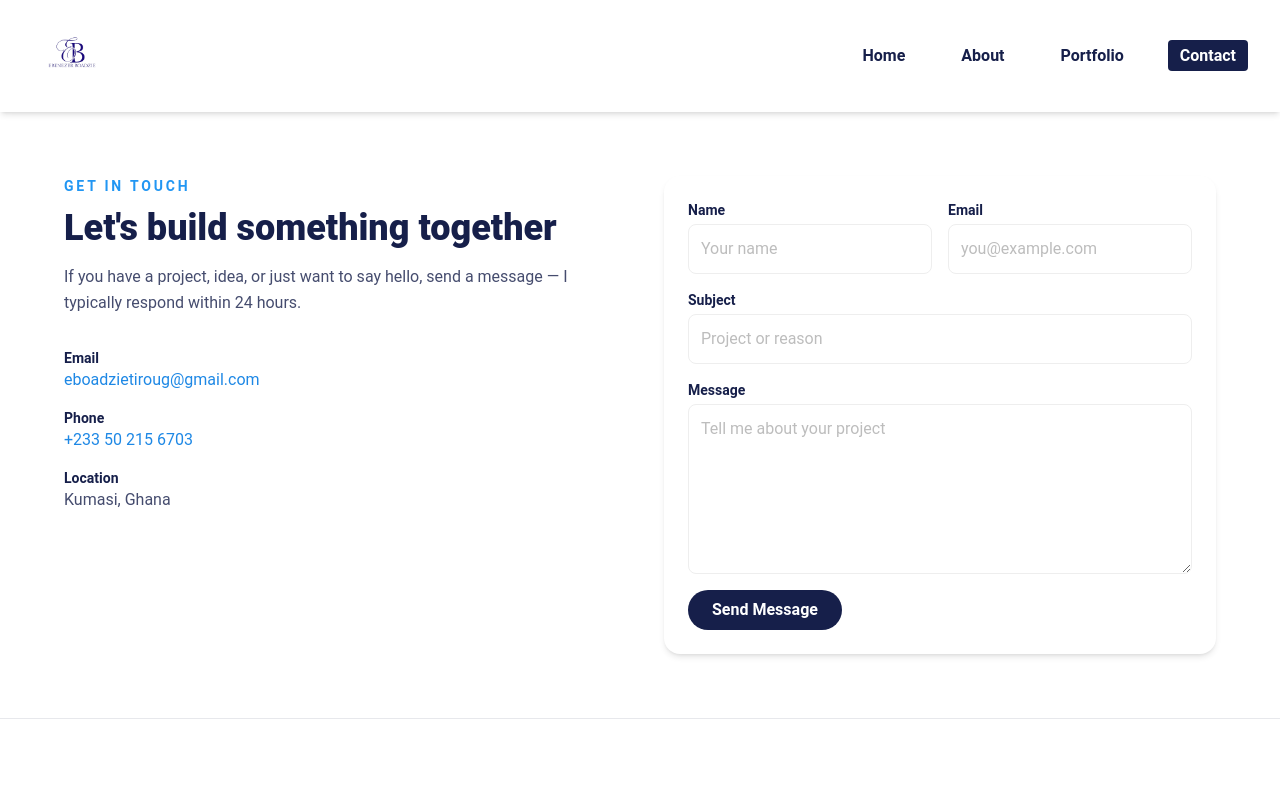
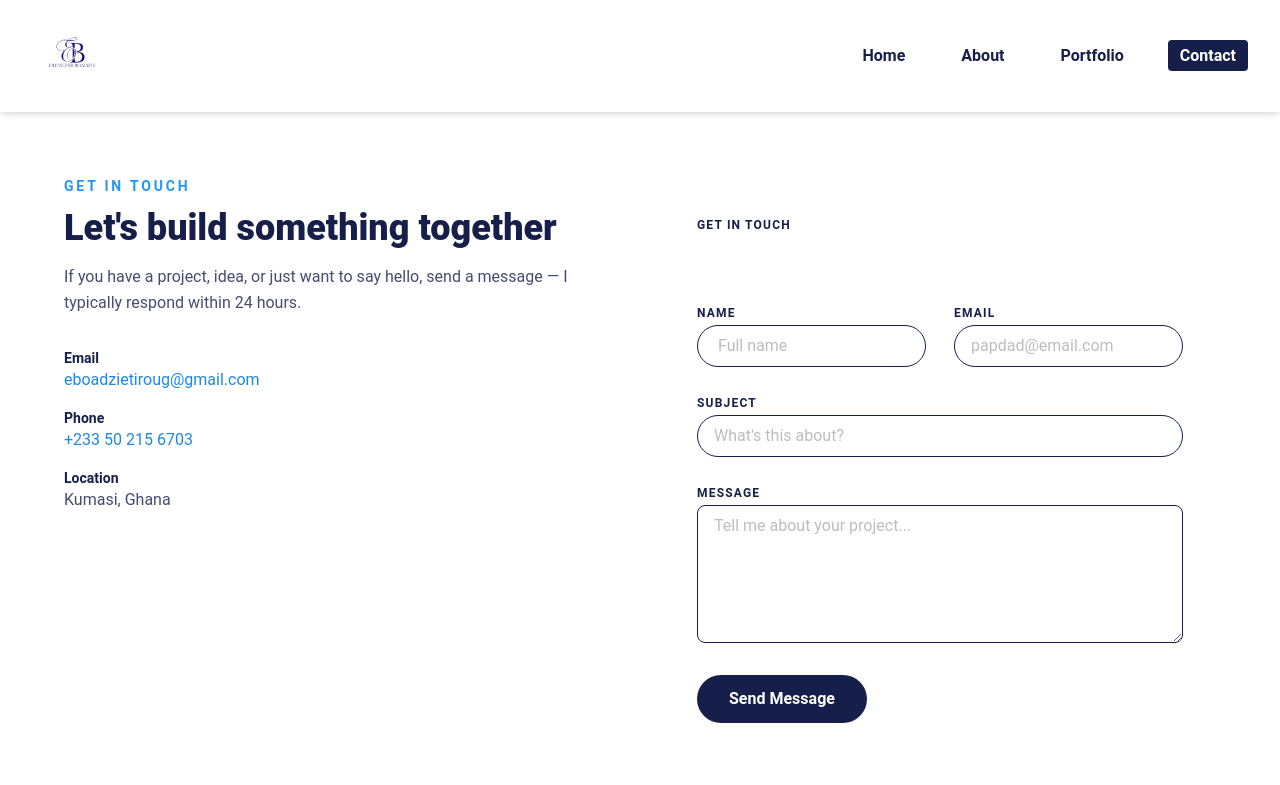
Before and after one commit to sibertechnologies1/ebenezerboadzietiroug, a React app: page /contact in a window 1280 px wide. Shown: the top 785 px of the page. Built offline with nearby package versions, Linux system fonts and the light colour scheme; the HTML template or start-up script is replaced by a standard one.

Commit message:
I have made some updates to the ContactForm and PortfolioHero components. The changes include improvements to the form validation and enhancements to the hero section's layout and styling.

```diff
--- a/src/components/Contact/ContactForm.jsx
+++ b/src/components/Contact/ContactForm.jsx
@@ -1,66 +1,169 @@
 import React, { useState } from 'react'
 import useInViewAnimate from '../../hooks/useInViewAnimate'
 
+const FORMSPREE_ENDPOINT = 'https://formspree.io/f/xaqzrkpp'
+
+const inputBase =
+  'mt-1 w-full bg-transparent border-b-2 border-white/20 focus:border-[#161f4a] outline-none text-white placeholder-white/30 py-2 text-sm transition duration-300'
+
+function Field({ label, children }) {
+  return (
+    <label className="flex flex-col gap-1">
+      <span className="text-xs font-semibold uppercase tracking-widest text-[#161f4a]">
+        {label}
+      </span>
+      {children}
+    </label>
+  )
+}
+
 function ContactForm() {
   const [form, setForm] = useState({ name: '', email: '', subject: '', message: '' })
-  const [status, setStatus] = useState(null)
+  const [status, setStatus] = useState(null) // null | { type: 'success'|'error', message: string }
+  const [loading, setLoading] = useState(false)
+
+  const [ref, visible] = useInViewAnimate({ threshold: 0.2 })
 
   const handleChange = (e) => setForm({ ...form, [e.target.name]: e.target.value })
 
   const validate = () => {
-    if (!form.name.trim()) return false
-    if (!/\S+@\S+\.\S+/.test(form.email)) return false
-    if (!form.message.trim()) return false
-    return true
+    if (!form.name.trim()) return 'Please enter your name.'
+    if (!/\S+@\S+\.\S+/.test(form.email)) return 'Please enter a valid email address.'
+    if (!form.message.trim()) return 'Please enter a message.'
+    return null
   }
 
-  const handleSubmit = (e) => {
+  const handleSubmit = async (e) => {
     e.preventDefault()
-    if (!validate()) {
-      setStatus({ type: 'error', message: 'Please fill in your name, a valid email and a message.' })
+
+    const error = validate()
+    if (error) {
+      setStatus({ type: 'error', message: error })
       return
     }
 
-    // Fallback via mailto to keep this client-only and work without a backend
+    setLoading(true)
+    setStatus(null)
+
+    try {
+      const response = await fetch(FORMSPREE_ENDPOINT, {
+        method: 'POST',
+        headers: { Accept: 'application/json' },
+        body: new FormData(e.target),
+      })
+
+      if (response.ok) {
+        setStatus({ type: 'success', message: "Message sent — I'll be in touch soon." })
+        setForm({ name: '', email: '', subject: '', message: '' })
+      } else {
+        throw new Error('Formspree error')
+      }
+    } catch {
+      // Formspree failed — fall back to mailto
       const subject = encodeURIComponent(form.subject || 'New message from portfolio')
-    const body = encodeURIComponent(`Name: ${form.name}\nEmail: ${form.email}\n\n${form.message}`)
+      const body = encodeURIComponent(
+        `Name: ${form.name}\nEmail: ${form.email}\n\n${form.message}`
+      )
       window.location.href = `mailto:eboadzietiroug@gmail.com?subject=${subject}&body=${body}`
       setStatus({ type: 'success', message: 'Opening your email client...' })
+    } finally {
+      setLoading(false)
+    }
   }
 
-  const [ref, visible] = useInViewAnimate({ threshold: 0.2 })
+  return (
+    <div
+      ref={ref}
+      className={`transition-all duration-700 ${visible ? 'animate-fade-up' : 'opacity-0'}`}
+    >
+      <form
+        onSubmit={handleSubmit}
+        noValidate
+        className="w-full max-w-2xl mx-auto"
+      >
+        {/* Card */}
+        <div className="bg-white/5 border border-white/10 rounded-2xl px-8 py-10 backdrop-blur-sm">
 
-  return (
-    <form ref={ref} onSubmit={handleSubmit} className={`w-full max-w-2xl mx-auto bg-white p-6 rounded-2xl shadow-md ${visible ? 'animate-fade-up' : 'opacity-0'}`}>
-      <div className="grid grid-cols-1 sm:grid-cols-2 gap-4">
-        <label className="flex flex-col">
-          <span className="text-sm font-semibold text-[#161f4a]">Name</span>
-          <input name="name" value={form.name} onChange={handleChange} className="mt-1 p-3 rounded-lg border" placeholder="Your name" />
-        </label>
-
-        <label className="flex flex-col">
-          <span className="text-sm font-semibold text-[#161f4a]">Email</span>
-          <input name="email" value={form.email} onChange={handleChange} className="mt-1 p-3 rounded-lg border" placeholder="you@example.com" />
-        </label>
+          {/* Header */}
+          <div className="mb-8">
+            <p className="text-xs font-semibold uppercase tracking-widest text-[#161f4a] mb-1">
+              Get in touch
+            </p>
+            <h2 className="text-white font-extrabold text-2xl sm:text-3xl">
+              Let's work together
+            </h2>
           </div>
 
-      <label className="flex flex-col mt-4">
-        <span className="text-sm font-semibold text-[#161f4a]">Subject</span>
-        <input name="subject" value={form.subject} onChange={handleChange} className="mt-1 p-3 rounded-lg border" placeholder="Project or reason" />
-      </label>
+          {/* Fields */}
+          <div className="flex flex-col gap-7">
+            <div className="grid grid-cols-1 sm:grid-cols-2 gap-7">
+              <Field label="Name">
+                <input
+                  name="name"
+                  value={form.name}
+                  onChange={handleChange}
+                  className={inputBase}
+                  placeholder=" Full name" className = "border border-[#161f4a] rounded-full px-4 py-2 focus:outline-none focus:ring-2 focus:ring-blue-500 focus:border-blue-500"
+                />
+              </Field>
+              <Field label="Email">
+                <input
+                  name="email"
+                  type="email"
+                  value={form.email}
+                  onChange={handleChange}
+                  className={inputBase}
+                  placeholder="papdad@email.com" className = "border border-[#161f4a] rounded-full px-4 py-2 focus:outline-none focus:ring-2 focus:ring-blue-500 focus:border-blue-500"
+                />
+              </Field>
+            </div>
 
-      <label className="flex flex-col mt-4">
-        <span className="text-sm font-semibold text-[#161f4a]">Message</span>
-        <textarea name="message" value={form.message} onChange={handleChange} rows={6} className="mt-1 p-3 rounded-lg border resize-y" placeholder="Tell me about your project"></textarea>
-      </label>
+            <Field label="Subject">
+              <input
+                name="subject"
+                value={form.subject}
+                onChange={handleChange}
+                className={inputBase}
+                placeholder="What's this about?" className = "border border-[#161f4a] rounded-full px-4 py-2 focus:outline-none focus:ring-2 focus:ring-blue-500 focus:border-blue-500"
+              />
+            </Field>
 
-      <div className="mt-4 flex items-center justify-between gap-4">
-        <button type="submit" className="bg-[#161f4a] text-white font-bold py-2 px-6 rounded-full hover:opacity-95 transition">Send Message</button>
+            <Field label="Message">
+              <textarea
+                name="message"
+                value={form.message}
+                onChange={handleChange}
+                rows={5}
+                className={`${inputBase} resize-none`}
+                placeholder="Tell me about your project..." className = "border border-[#161f4a] rounded-lg px-4 py-2 focus:outline-none focus:ring-2 focus:ring-blue-500 focus:border-blue-500"
+              />
+            </Field>
+          </div>
+
+          {/* Footer row */}
+          <div className="mt-8 flex flex-col sm:flex-row items-start sm:items-center justify-between gap-4">
+            <button
+              type="submit"
+              disabled={loading}
+              className="bg-[#161f4a] text-[#ffffff] font-bold py-3 px-8 rounded-full hover:bg-[#161f4a]-300 transition duration-300 disabled:opacity-50 disabled:cursor-not-allowed"
+            >
+              {loading ? 'Sending...' : 'Send Message'}
+            </button>
+
             {status && (
-          <p className={`text-sm ${status.type === 'error' ? 'text-red-600' : 'text-green-600'}`}>{status.message}</p>
+              <p
+                className={`text-sm font-medium ${
+                  status.type === 'error' ? 'text-red-400' : 'text-green-400'
+                }`}
+              >
+                {status.type === 'error' ? '✗ ' : '✓ '}
+                {status.message}
+              </p>
             )}
           </div>
+        </div>
       </form>
+    </div>
   )
 }
 
--- a/src/components/Portfolio/PortfolioHero.jsx
+++ b/src/components/Portfolio/PortfolioHero.jsx
@@ -12,7 +12,7 @@ function PortfolioHero() {
         <p className='max-w-2xl text-base sm:text-lg text-[#dbe2ff]/85'>Selected projects showcasing responsive UI, marketing pages, and brand experiences designed to help businesses attract, engage, and convert visitors.</p>
         <div className='flex flex-wrap justify-center items-center gap-3 text-sm font-bold tracking-[0.2em] text-[#dbe2ff]'>
           <Link to='/' className='hover:text-white transition'>Home</Link>
-          <span className='text-[#dbe2ff]/50'>||</span>
+          <span className='text-[#ffffff]'>||</span>
           <span className='text-white'>Portfolio</span>
         </div>
       </div>
```
Lines whose indentation alone changed are shown as unchanged.
